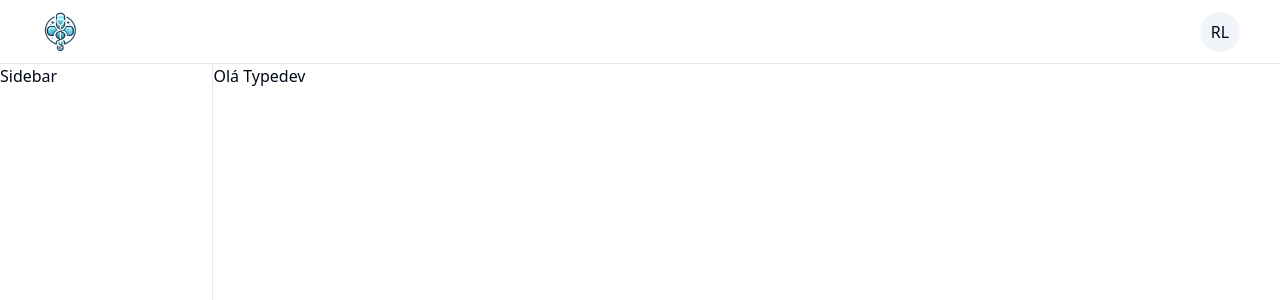
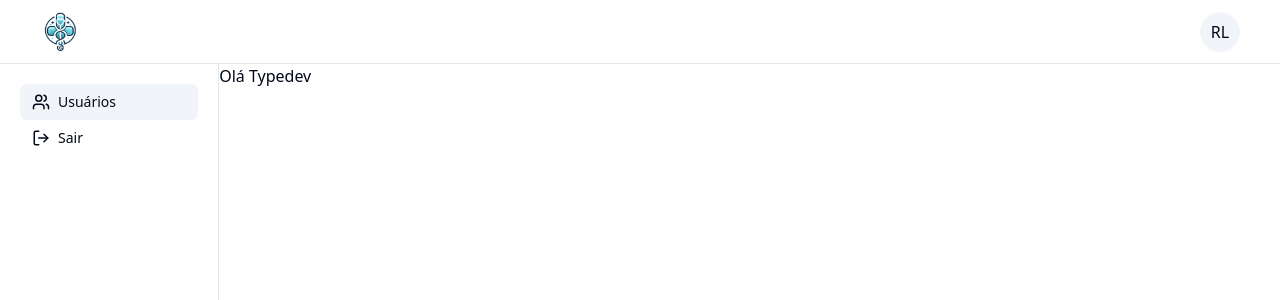
Before and after one commit to rodrilima/typesaude, a Next.js app: page / in a window 1280 px wide. Shown: the top 300 px of the page. Built offline with nearby package versions, Linux system fonts and the light colour scheme.

Commit message:
criado menu lateral dinâmico

```diff
--- a/src/app/(private)/layout.tsx
+++ b/src/app/(private)/layout.tsx
@@ -1,4 +1,5 @@
 import { AvatarDropdown } from "@/components/layout/avatar-dropdown";
+import { Sidebar } from "@/components/layout/sidebar";
 import Image from "next/image";
 
 export default function Layout({ children }: { children: React.ReactNode }) {
@@ -10,7 +11,7 @@ export default function Layout({ children }: { children: React.ReactNode }) {
       <AvatarDropdown />
     </div>
     <div className="flex flex-row h-screen pt-16">
-      <div className="h-full w-64 border-r">Sidebar</div>
+      <Sidebar />
       <main className="w-full">{children}</main>
     </div>
   </div>
--- /dev/null
+++ b/src/components/layout/sidebar.tsx
@@ -0,0 +1,25 @@
+"use client"
+
+import { menu } from "@/config/menu";
+import { LogOut, Users } from "lucide-react";
+import Link from "next/link";
+import { usePathname } from "next/navigation";
+
+interface SidebarProps { }
+
+export function Sidebar({ }: SidebarProps) {
+  const path = usePathname()
+
+  return <div className="h-full w-64 border-r p-5">
+    {menu.map(item => (
+      <Link key={item.title} href={item.href}>
+        <div className={`flex items-center text-sm cursor-pointer hover:bg-accent hover:text-accent-foreground px-3 py-2 rounded-md ${path === item.href ? "bg-accent font-medium" : ""}`}>
+          <Users size={18} className="mr-2" /> Usuários
+        </div>
+      </Link>
+    ))}
+    <div className="flex items-center text-sm cursor-pointer hover:bg-accent hover:text-accent-foreground px-3 py-2 rounded-md">
+      <LogOut size={18} className="mr-2" /> Sair
+    </div>
+  </div>
+}
--- /dev/null
+++ b/src/config/menu.ts
@@ -0,0 +1,11 @@
+import { Users } from "lucide-react";
+
+interface MenuItemProps {
+  title: string;
+  icon: React.ComponentType<any>;
+  href: string;
+}
+
+export const menu: MenuItemProps[] = [
+  { title: "Usuários", icon: Users, href: "/" }
+]
```
